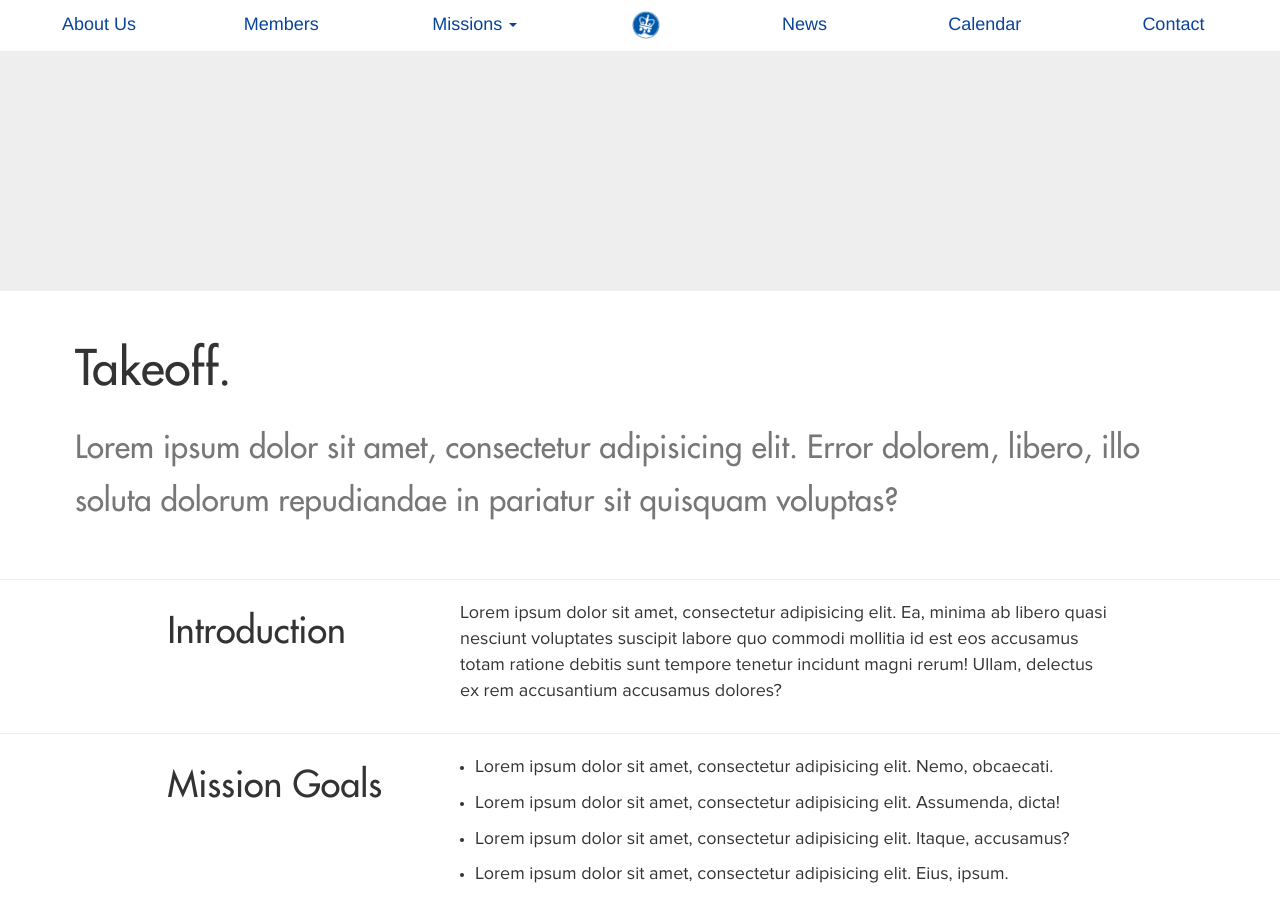
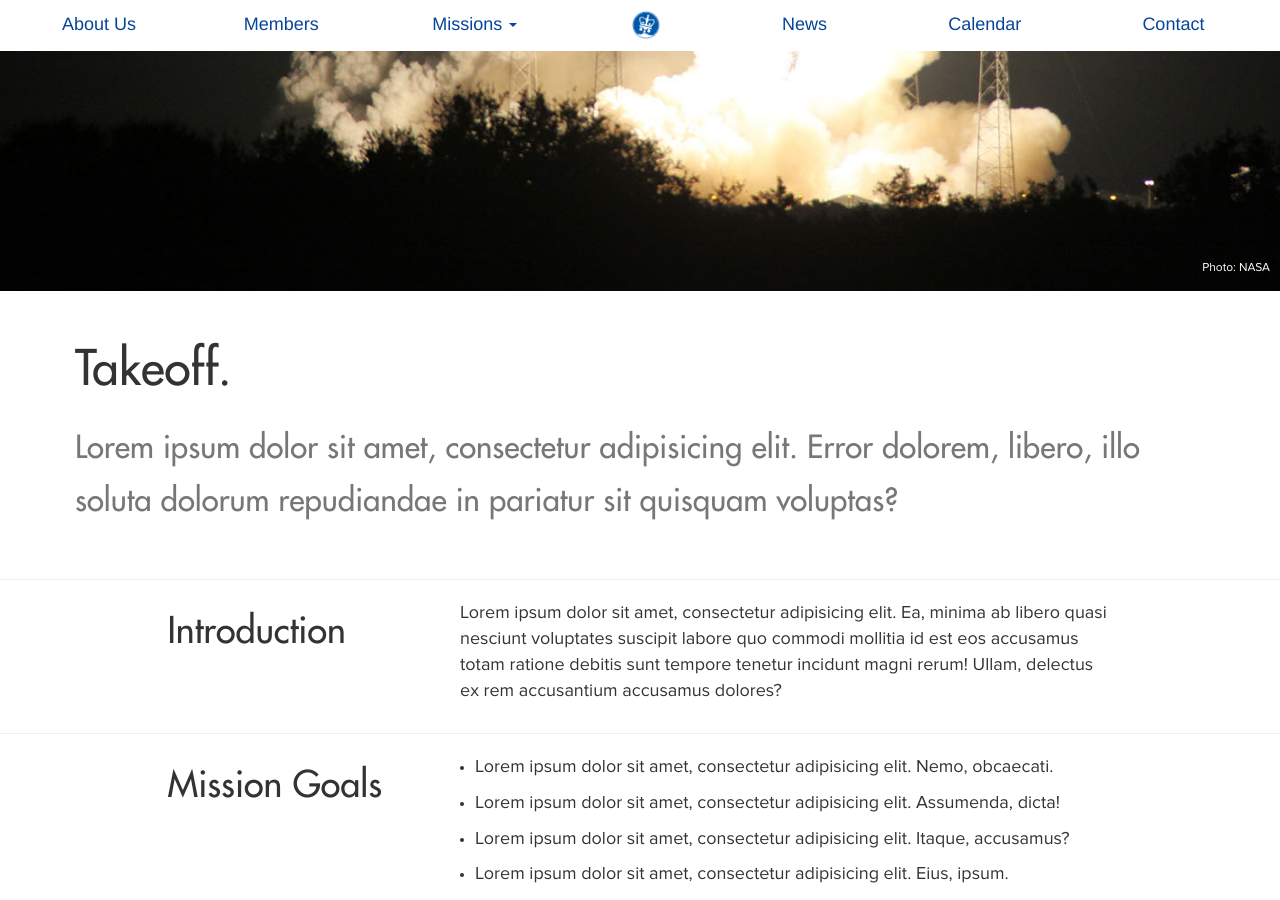
Before and after one commit to columbiaspace/columbiaspace.org, a Jekyll site: the page built from mission-rockets.html, in a window 1280 px wide and 900 px high, scrolled down 609 px. Built offline with Jekyll 4.4.1, drawn with Linux system fonts in a browser that asks for light colours; nearby versions of some CDN libraries; Markdown is read by kramdown in place of the engine named in the settings; comment, search, counter and statistics services are not loaded.

Commit message:
Included last of the cover images
Rocket cover image is a placeholder, I still have not received a
content submission.

Fixes #21

```diff
--- a/mission-balloons.html
+++ b/mission-balloons.html
@@ -3,7 +3,7 @@ title: CSI High Altitude Balloons
 layout: default
 group: mission
 jumbotitle: "High Altitude Balloons"
-jumboimage: ""
+jumboimage: "/assets/media/img/balloon/cover.jpg"
 imagecredit: ""
 ---
 
--- a/mission-rockets.html
+++ b/mission-rockets.html
@@ -3,8 +3,8 @@ title: CSI Rockets
 layout: default
 group: mission
 jumbotitle: "Rockets"
-jumboimage: ""
-imagecredit: ""
+jumboimage: "/assets/media/img/rocket/cover.jpg"
+imagecredit: "Photo: NASA"
 ---
 
 <!-- Group abstract here -->
```
Also changed, not shown: assets/media/img/balloon/cover.jpg (added), assets/media/img/rocket/cover.jpg (added).
